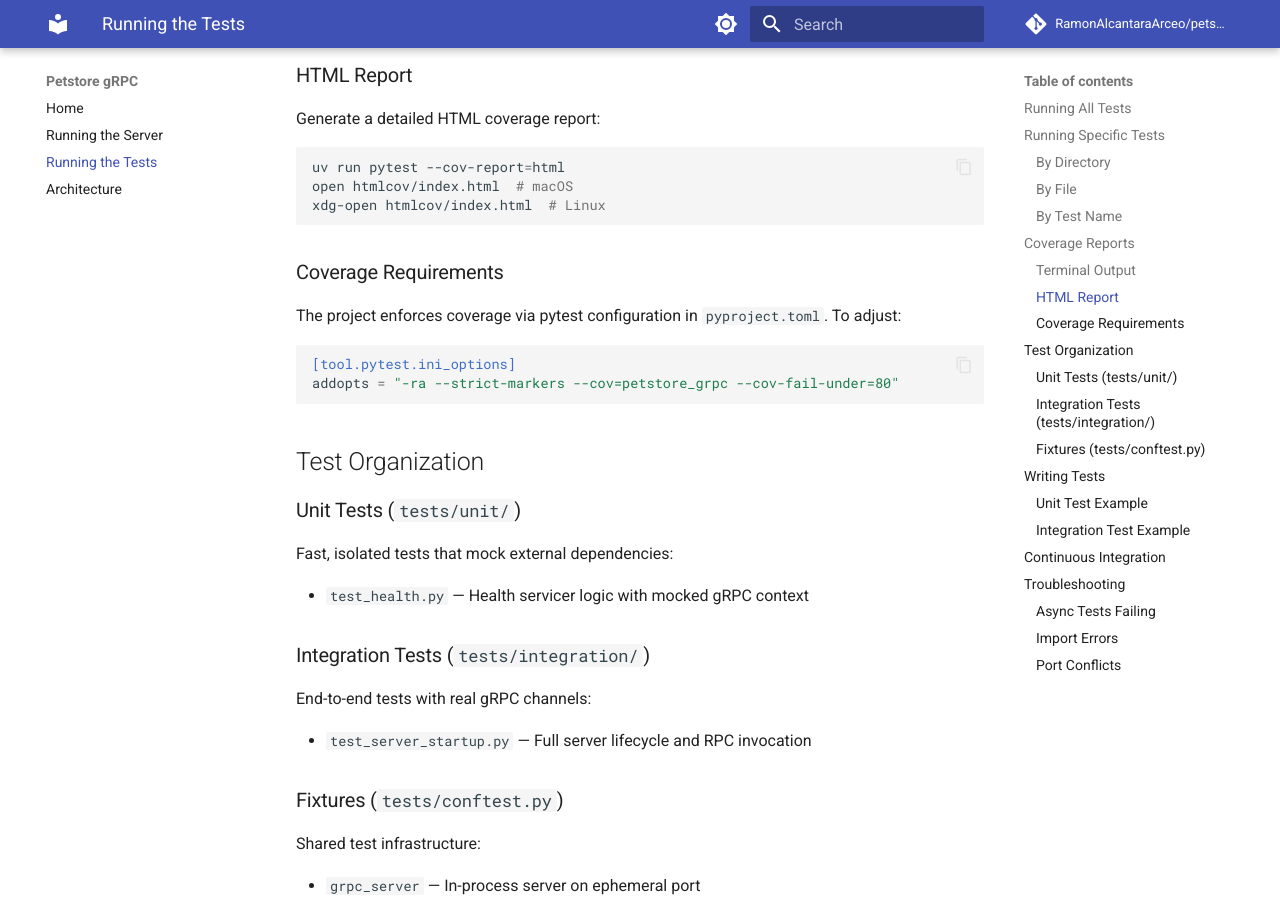
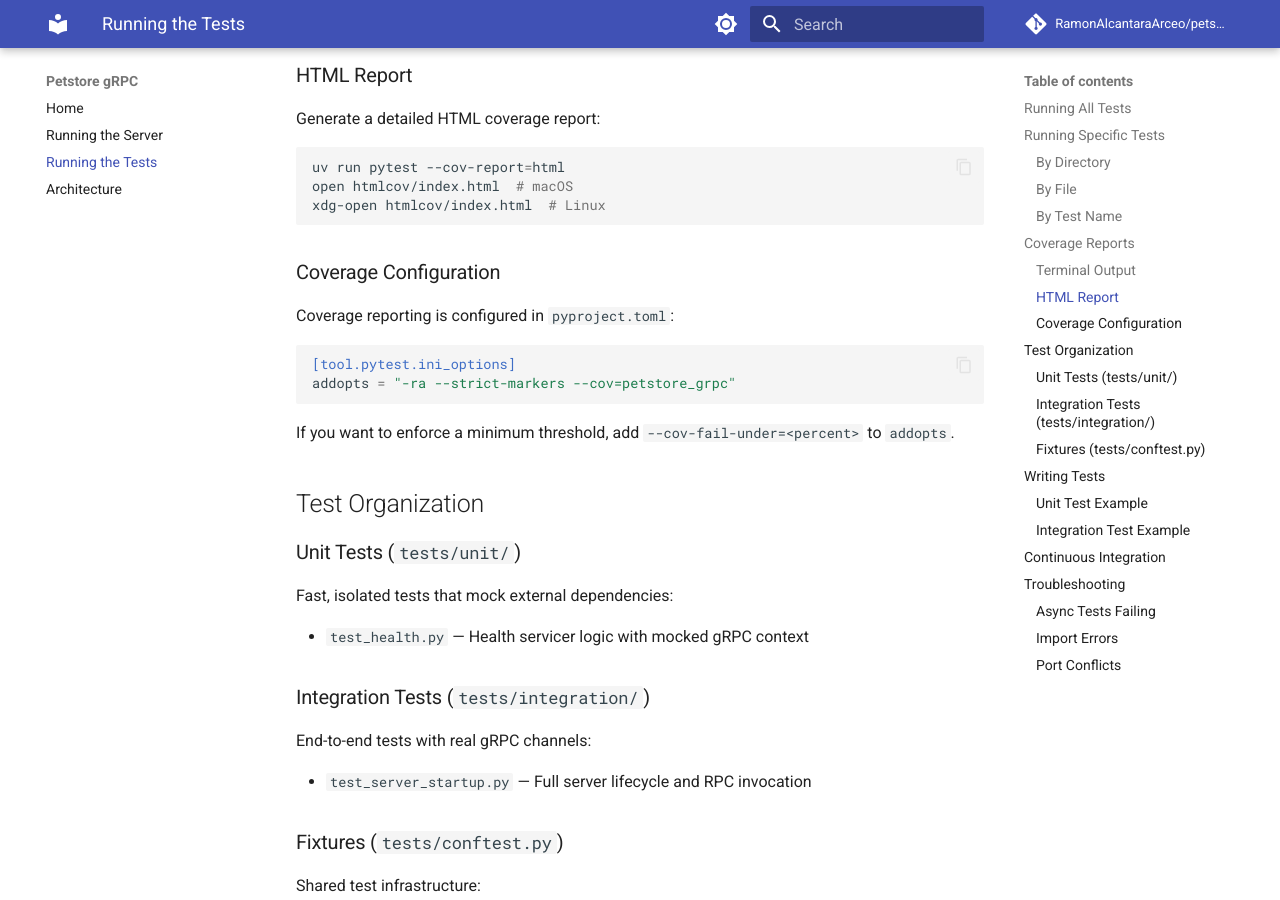
Before and after one commit to RamonAlcantaraArceo/petstore-grpc, an MkDocs documentation site: the page built from docs/running-the-tests.md, in a window 1280 px wide and 900 px high, scrolled down 1058 px. Built offline with MkDocs 1.6.1 and Material for MkDocs 9.7.7, drawn with Linux system fonts in a browser that asks for light colours; comment, search, counter and statistics services are not loaded.

Commit message:
fix review feedback on deps, proto script, tests, and docs
Agent-Logs-Url: https://github.com/RamonAlcantaraArceo/petstore-grpc/sessions/81b0e6c9-249c-474a-9cbb-6458f51db920

Co-authored-by: RamonAlcantaraArceo <31707056+RamonAlcantaraArceo@users.noreply.github.com>

````diff
--- a/docs/running-the-tests.md
+++ b/docs/running-the-tests.md
@@ -54,14 +54,16 @@ open htmlcov/index.html  # macOS
 xdg-open htmlcov/index.html  # Linux
 ```
 
-### Coverage Requirements
+### Coverage Configuration
 
-The project enforces coverage via pytest configuration in `pyproject.toml`. To adjust:
+Coverage reporting is configured in `pyproject.toml`:
 
 ```toml
 [tool.pytest.ini_options]
-addopts = "-ra --strict-markers --cov=petstore_grpc --cov-fail-under=80"
+addopts = "-ra --strict-markers --cov=petstore_grpc"
 ```
+
+If you want to enforce a minimum threshold, add `--cov-fail-under=<percent>` to `addopts`.
 
 ## Test Organization
 
--- a/pyproject.toml
+++ b/pyproject.toml
@@ -4,9 +4,9 @@ description = "Petstore gRPC service"
 requires-python = ">=3.12"
 dynamic = ["version"]
 dependencies = [
-  "grpcio>=1.66",
-  "grpcio-tools>=1.66",
-  "protobuf>=5.27",
+  "grpcio>=1.80.0",
+  "grpcio-tools>=1.80.0",
+  "protobuf>=6.31.1",
 ]
 
 [project.scripts]
````
Also changed, not shown: 4 other files.
